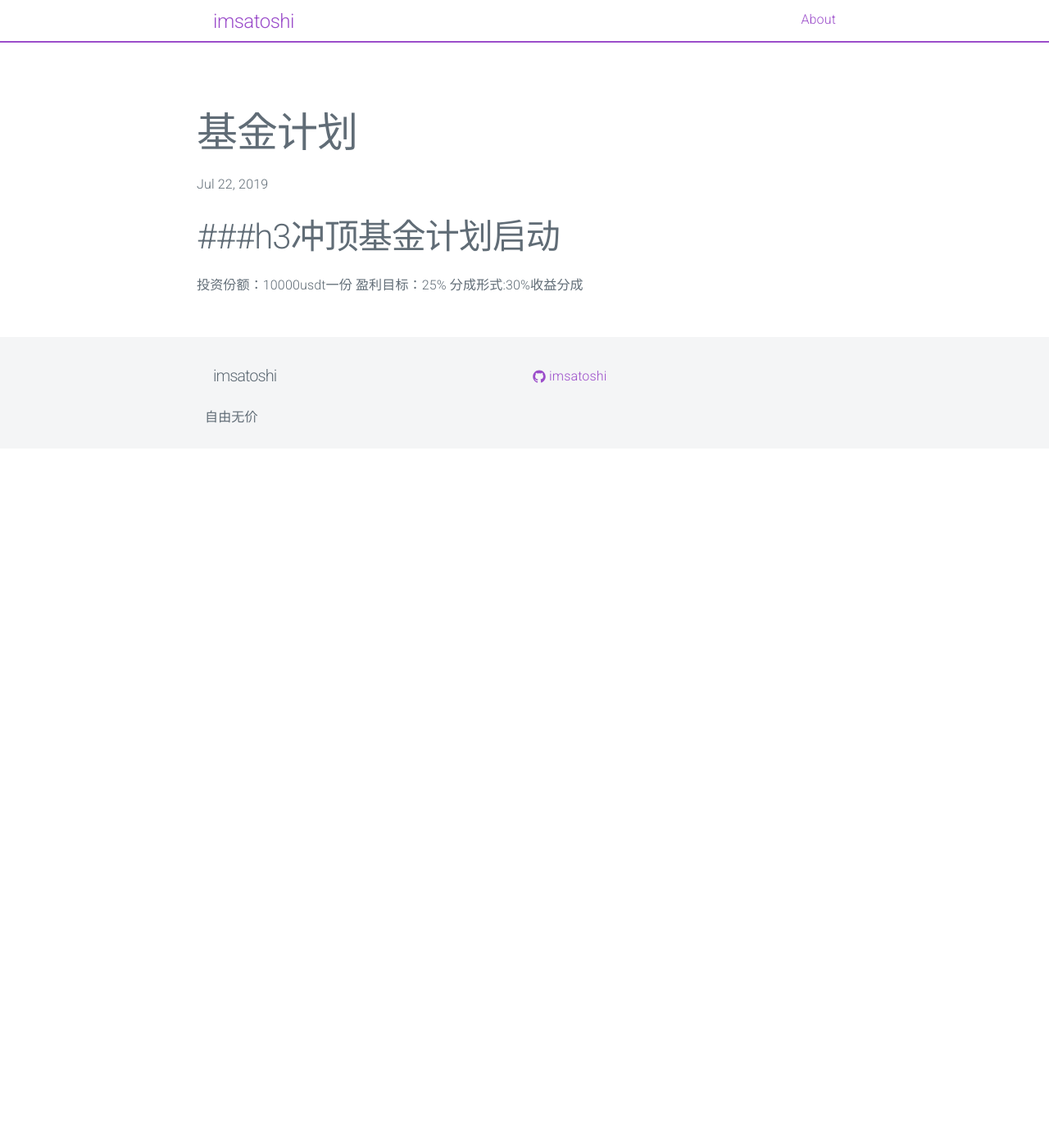
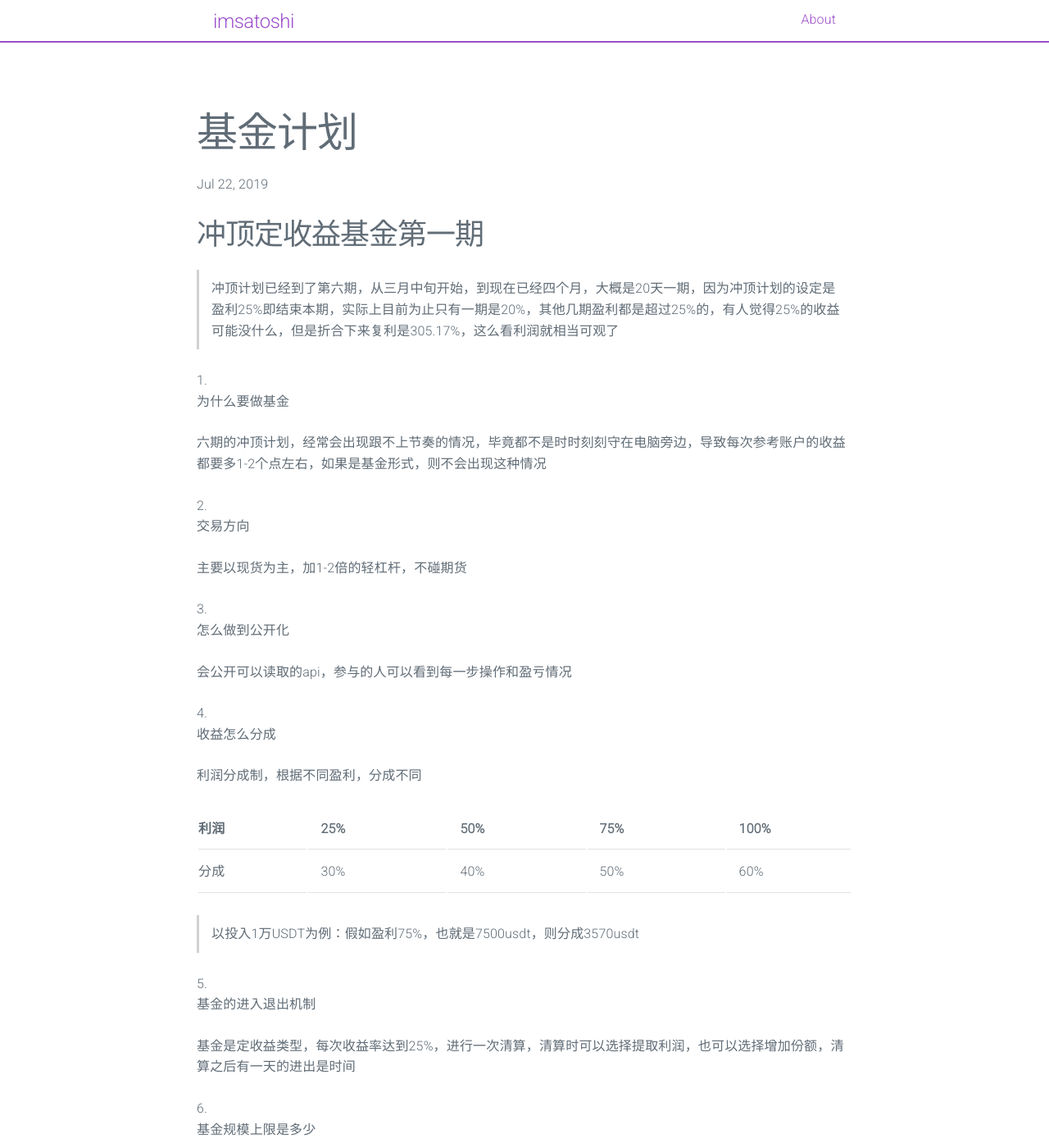
Before and after one commit to allinbitcoin/allinbitcoin.github.io, a Jekyll site: the page built from _posts/2019-7-22-基金计划.md, in a window 1280 px wide and 1400 px high. Shown: the whole window at 82% size. Built offline with Jekyll 4.4.1, drawn with Linux system fonts in a browser that asks for light colours; our own code applies the rules of GitHub Pages for plain Markdown files; some of the changed text lies outside the part shown.

Commit message:
Update 2019-7-22-基金计划.md

```diff
--- a/_posts/2019-7-22-基金计划.md
+++ b/_posts/2019-7-22-基金计划.md
@@ -1,5 +1,35 @@
-###h3冲顶基金计划启动
-----
-投资份额：10000usdt一份
-盈利目标：25%
-分成形式:30%收益分成
+### 冲顶定收益基金第一期
+
+> 冲顶计划已经到了第六期，从三月中旬开始，到现在已经四个月，大概是20天一期，因为冲顶计划的设定是盈利25%即结束本期，实际上目前为止只有一期是20%，其他几期盈利都是超过25%的，有人觉得25%的收益可能没什么，但是折合下来复利是305.17%，这么看利润就相当可观了
+
+1. 为什么要做基金
+
+   六期的冲顶计划，经常会出现跟不上节奏的情况，毕竟都不是时时刻刻守在电脑旁边，导致每次参考账户的收益都要多1-2个点左右，如果是基金形式，则不会出现这种情况
+
+2. 交易方向
+
+   主要以现货为主，加1-2倍的轻杠杆，不碰期货
+
+3. 怎么做到公开化
+
+   会公开可以读取的api，参与的人可以看到每一步操作和盈亏情况
+
+4. 收益怎么分成
+
+   利润分成制，根据不同盈利，分成不同
+
+   | 利润 | 25%  | 50%  | 75%  | 100% |
+   | ---- | ---- | ---- | ---- | ---- |
+   | 分成 | 30%  | 40%  | 50%  | 60%  |
+
+   > 以投入1万USDT为例：假如盈利75%，也就是7500usdt，则分成3570usdt
+
+
+
+5. 基金的进入退出机制
+
+   基金是定收益类型，每次收益率达到25%，进行一次清算，清算时可以选择提取利润，也可以选择增加份额，清算之后有一天的进出是时间
+
+6. 基金规模上限是多少
+
+   第一期基金暂定上限20万usdt，后期运行稳定后，清算期可以适当进行调整
```
